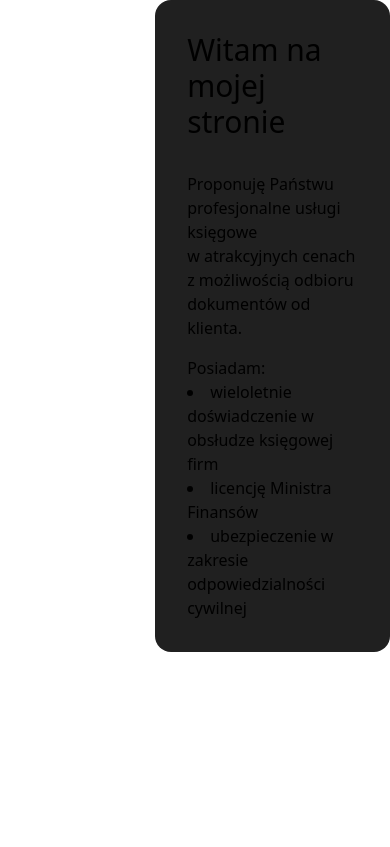
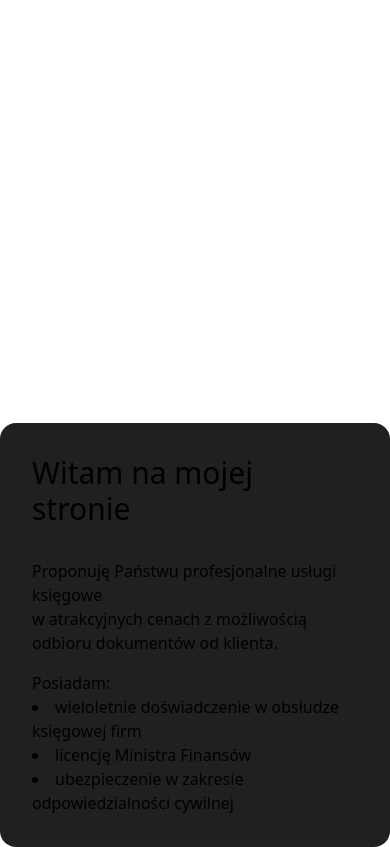
Before and after one commit to Mnigos/biuro-makowska-old, a Nuxt app: page / in a window 390 px wide. Built offline with nearby package versions, Linux system fonts and the light colour scheme.

Commit message:
fix: layout on mobile

```diff
--- a/components/TheNavbar.vue
+++ b/components/TheNavbar.vue
@@ -21,7 +21,7 @@ const pages: Page[] = [
 </script>
 
 <template>
-  <nav class="bg-accent text-white font-semibold p-4 w-1/4 rounded-bl-2xl">
+  <nav class="bg-accent text-white font-semibold p-4 w-full md:w-64 md:rounded-bl-2xl">
     <ul class="flex gap-4 justify-around">
       <li v-for="({ title, path }, index) in pages" :key="index">
         <router-link :to="path">
--- a/layouts/default.vue
+++ b/layouts/default.vue
@@ -12,7 +12,7 @@ const route = useRoute()
       <TheNavbar />
     </div>
 
-    <div class="p-16">
+    <div class="p-4 sm:p-8 md:p-16">
       <slot />
     </div>
   </div>
--- a/pages/index.vue
+++ b/pages/index.vue
@@ -14,7 +14,7 @@ const cardContent = `
 </script>
 
 <template>
-  <div class="flex justify-evenly w-full">
+  <div class="flex flex-col md:flex-row justify-evenly w-full">
     <header>
       <!-- This is for SEO optimalization -->
       <div class="hidden">
@@ -25,6 +25,6 @@ const cardContent = `
       <img src="/logo.png" alt="Logo Biuro Makowska" />
     </header>
 
-    <the-card title="Witam na mojej stronie" :content="cardContent" />
+    <the-card title="Witam na mojej stronie" :content="cardContent" class="mt-48" />
   </div>
 </template>
```
